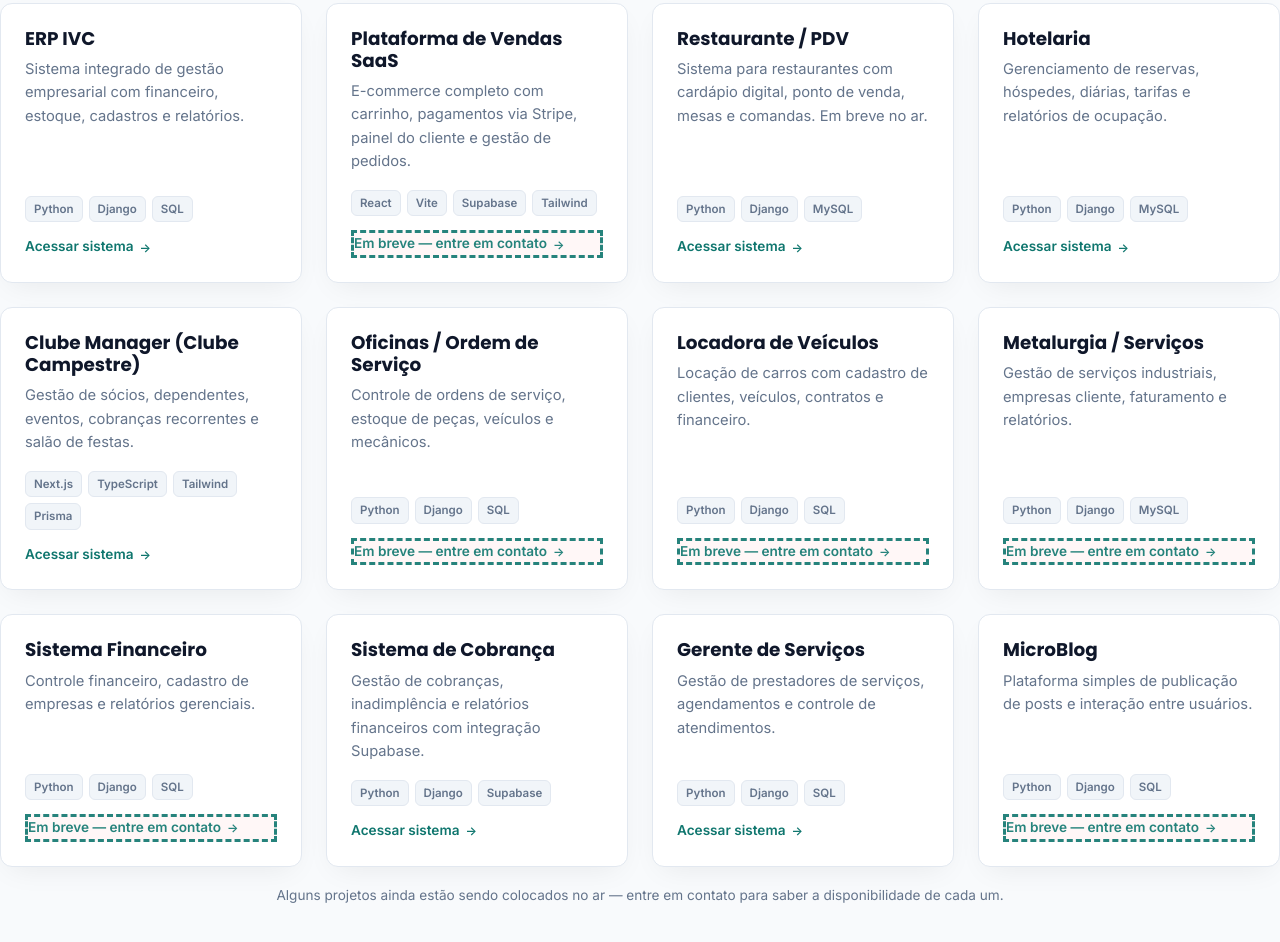
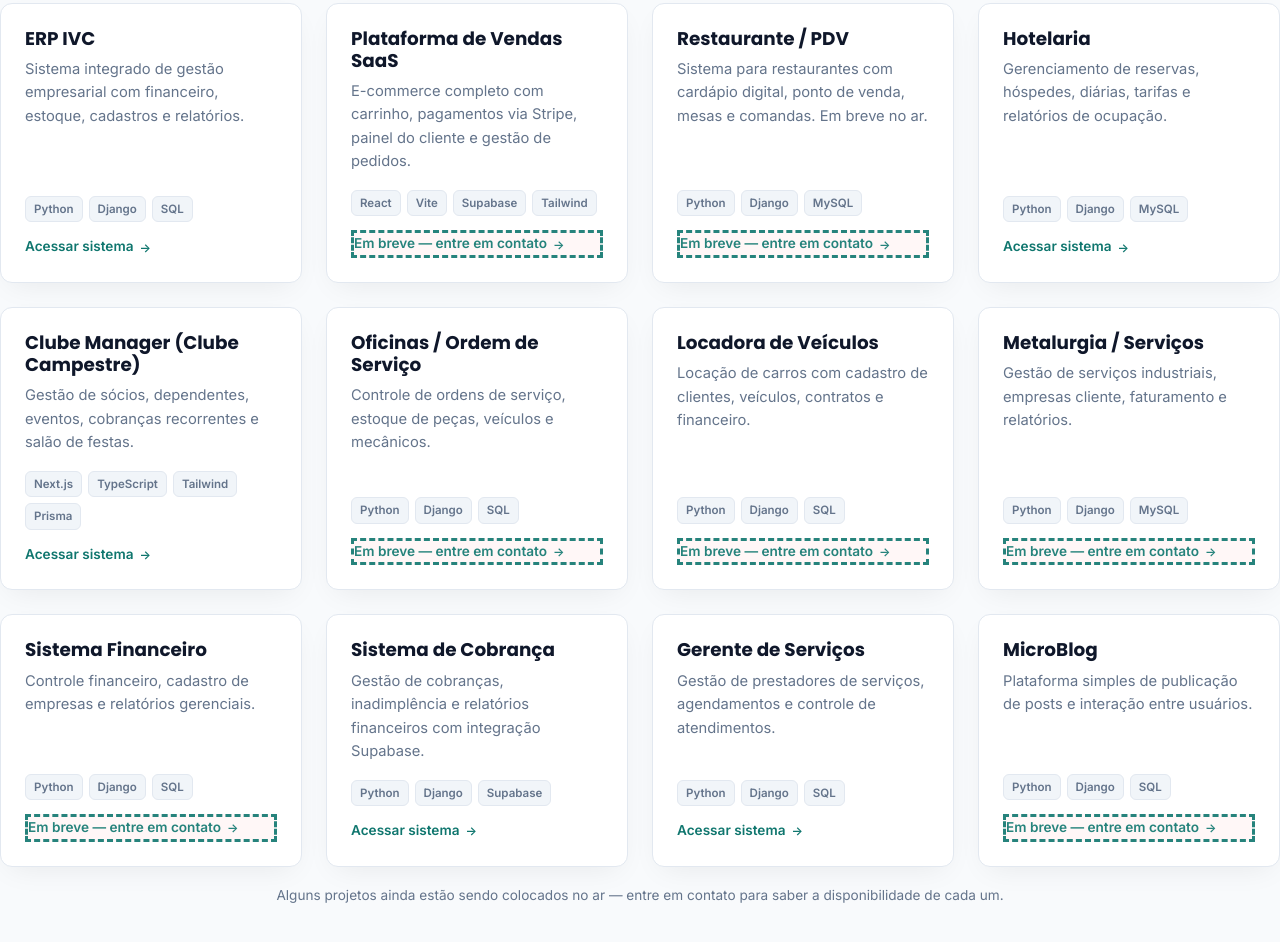
Before and after one commit to Ivanildo-Lab/ivcsofthouse-projetos, a plain HTML site: page index.html in a window 1280 px wide. Shown: the part 783-1725 px from the top of the page. Drawn offline with Linux system fonts and the light colour scheme.

Commit message:
fix: Restaurante/PDV link para em breve - entre em contato

```diff
--- a/index.html
+++ b/index.html
@@ -243,7 +243,7 @@
         <h3>Restaurante / PDV</h3>
         <p>Sistema para restaurantes com cardápio digital, ponto de venda, mesas e comandas. Em breve no ar.</p>
         <div class="tech"><span>Python</span><span>Django</span><span>MySQL</span></div>
-        <a href="https://erestaurantes.ivcsofthouse.com.br" class="link">Acessar sistema</a>
+        <a href="#" class="link coming-soon" onclick="showComingSoon(event)">Em breve — entre em contato</a>
       </article>
       <article class="project-card">
         <h3>Hotelaria</h3>
```
